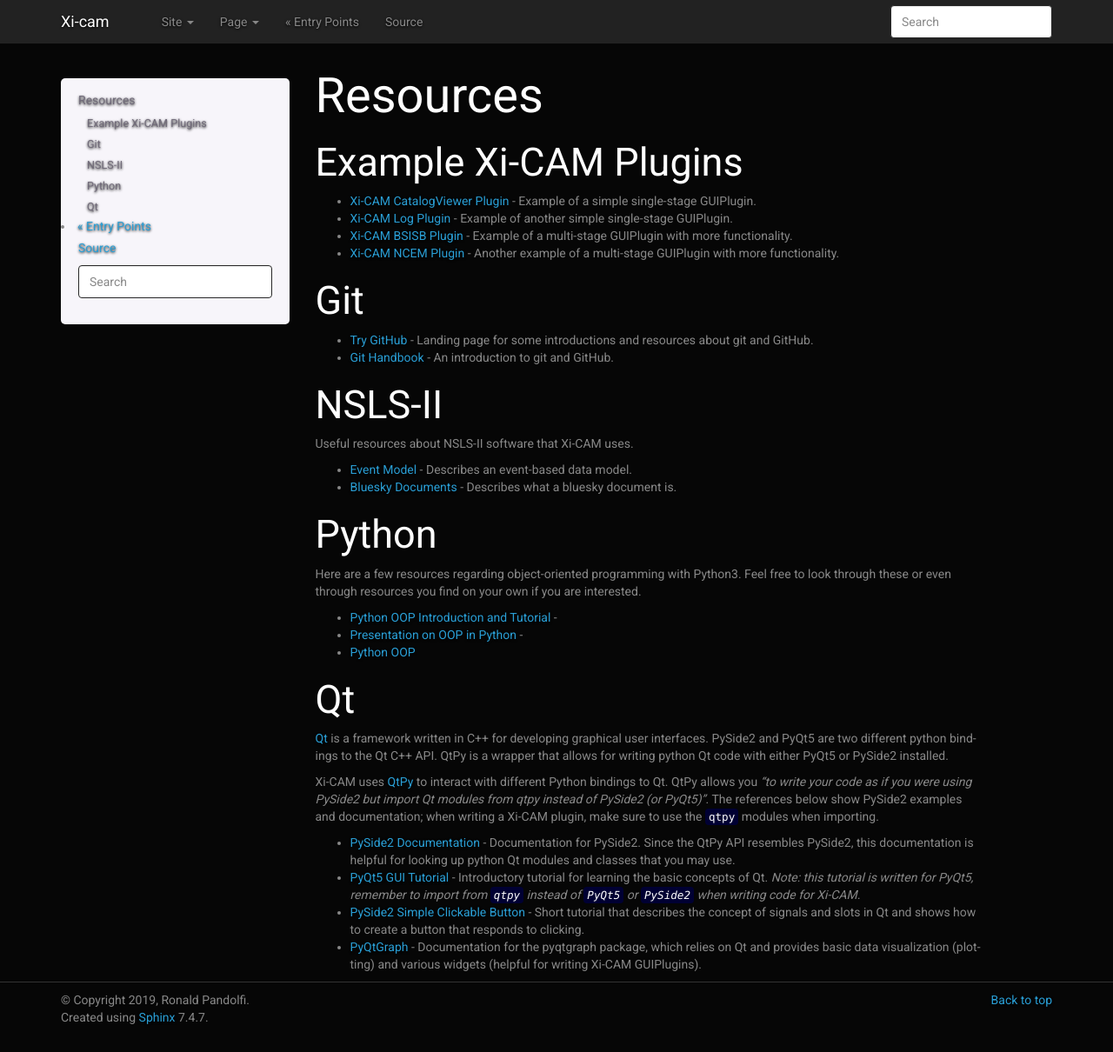
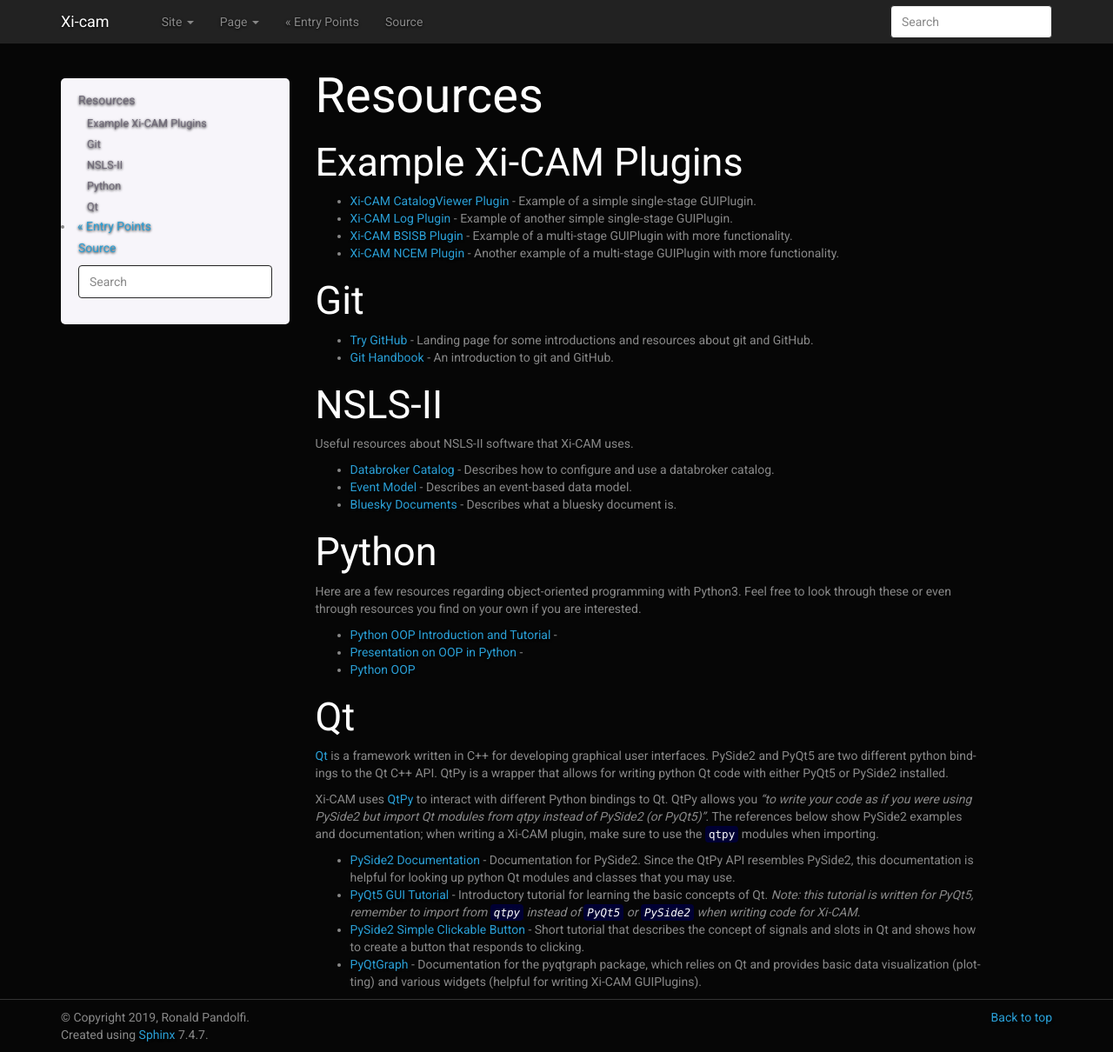
Before and after one commit to Xi-CAM/Xi-cam, a Sphinx documentation site: the page built from docs/source/resources.md, in a window 1280 px wide and 1210 px high. Shown: the whole window at 87% size. Built offline with Sphinx 7.4.7, drawn with Linux system fonts in a browser that asks for light colours.

Commit message:
Update resources

```diff
--- a/docs/source/resources.md
+++ b/docs/source/resources.md
@@ -26,6 +26,9 @@
 ## NSLS-II
 
 Useful resources about NSLS-II software that Xi-CAM uses.
+
+* [Databroker Catalog](https://nsls-ii.github.io/databroker/v2/index.html) -
+Describes how to configure and use a databroker catalog.
 
 * [Event Model](https://nsls-ii.github.io/architecture-overview.html) -
 Describes an event-based data model.
```
